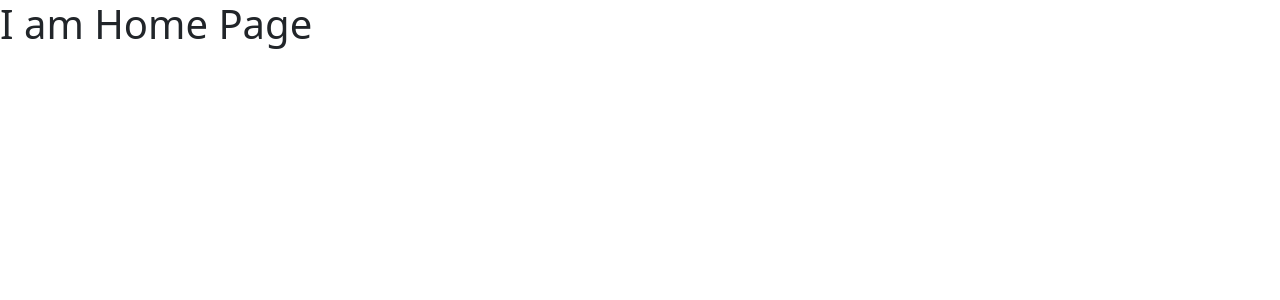
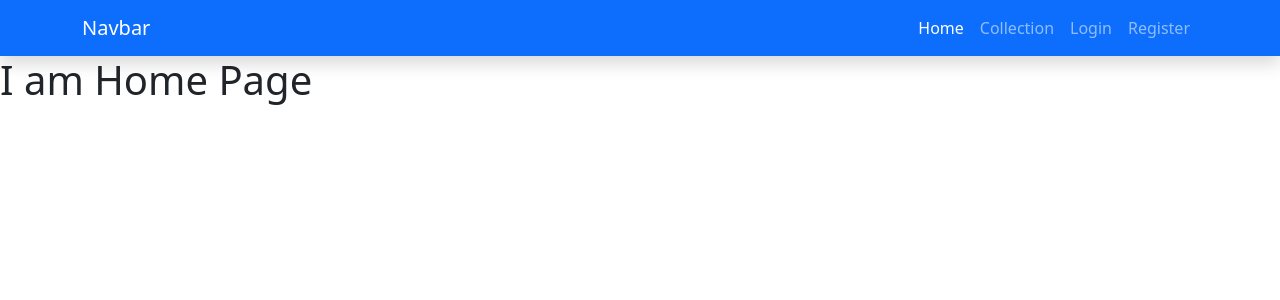
Before and after one commit to azizdevfull/laravel-react, a React (Create React App) app in the folder reactecom/: page / in a window 1280 px wide. Shown: the top 300 px of the page. Built offline with nearby package versions, Linux system fonts and the light colour scheme.

Commit message:
completed react js registration

```diff
--- a/reactecom/src/components/frontend/Home.js
+++ b/reactecom/src/components/frontend/Home.js
@@ -1,8 +1,10 @@
 import React from 'react';
+import Navbar from '../../layouts/frontend/Navbar';
 
 function Home() {
     return  (
         <div>
+            <Navbar />
             <h1>I am Home Page</h1>
         </div>
     )
--- a/reactecom/src/components/frontend/auth/Login.js
+++ b/reactecom/src/components/frontend/auth/Login.js
@@ -1,8 +1,39 @@
 import React from 'react';
+import Navbar from '../../../layouts/frontend/Navbar';
 
 function Login(){
     return (
-        <h1>Login</h1>
+        <div>
+            <Navbar />
+            <div className="container py-5">
+        <div className="row justify-content-center">
+          <div className="col-md-6">
+            <div className="card">
+              <div className="card-header">
+                <h4>Login</h4>
+              </div>
+              <div className="card-body">
+                <form>
+
+                    <div className="form-group mb-3">
+                        <label>Email</label>
+                        <input type="text" name="email" className="form-control" />
+                    </div>
+                    <div className="form-group mb-3">
+                        <label>Password</label>
+                        <input type="text" name="password" className="form-control" />
+                    </div>
+                    <div className="form-group mb-3">
+                    <button type="submit" className="btn btn-primary">Login</button>
+                    </div>
+
+                </form>
+              </div>
+            </div>
+          </div>
+        </div>
+      </div>
+    </div>
     );
 }
 
--- a/reactecom/src/components/frontend/auth/Register.js
+++ b/reactecom/src/components/frontend/auth/Register.js
@@ -1,9 +1,48 @@
-import React from 'react';
+import React from "react";
+import Navbar from "../../../layouts/frontend/Navbar";
 
-function Register(){
-    return (
-        <h1>Register</h1>
-    );
+function Register() {
+  return (
+    <div>
+      <Navbar />
+      <div className="container py-5">
+        <div className="row justify-content-center">
+          <div className="col-md-6">
+            <div className="card">
+              <div className="card-header">
+                <h4>Register</h4>
+              </div>
+              <div className="card-body">
+                <form>
+
+                    <div className="form-group mb-3">
+                        <label>Full Name</label>
+                        <input type="text" name="name" className="form-control" />
+                    </div>
+                    <div className="form-group mb-3">
+                        <label>Email</label>
+                        <input type="text" name="email" className="form-control" />
+                    </div>
+                    <div className="form-group mb-3">
+                        <label>Password</label>
+                        <input type="text" name="password" className="form-control" />
+                    </div>
+                    <div className="form-group mb-3">
+                        <label>Password Confirmation</label>
+                        <input type="text" name="confirm_password" className="form-control" />
+                    </div>
+                    <div className="form-group mb-3">
+                    <button type="submit" className="btn btn-primary">Register</button>
+                    </div>
+
+                </form>
+              </div>
+            </div>
+          </div>
+        </div>
+      </div>
+    </div>
+  );
 }
 
 export default Register;
--- a/reactecom/src/index.js
+++ b/reactecom/src/index.js
@@ -3,6 +3,9 @@
 import { BrowserRouter } from 'react-router-dom';
 import App from './App';
 import reportWebVitals from './reportWebVitals';
+
+import 'bootstrap/dist/css/bootstrap.min.css';
+import 'bootstrap/dist/js/bootstrap.bundle.js';
 
 const root = ReactDOM.createRoot(document.getElementById('root'));
 root.render(
--- /dev/null
+++ b/reactecom/src/layouts/frontend/Navbar.js
@@ -0,0 +1,33 @@
+import React from 'react';
+import { Link } from 'react-router-dom';
+function Navbar(){
+    return (
+<nav className="navbar navbar-expand-lg navbar-dark bg-primary shadow sticky-top">
+  <div className="container">
+    <a className="navbar-brand" href="#">Navbar</a>
+    <button className="navbar-toggler" type="button" data-bs-toggle="collapse" data-bs-target="#navbarSupportedContent" aria-controls="navbarSupportedContent" aria-expanded="false" aria-label="Toggle navigation">
+      <span className="navbar-toggler-icon"></span>
+    </button>
+    <div className="collapse navbar-collapse" id="navbarSupportedContent">
+    <ul className="navbar-nav ms-auto mb-2 mb-lg-0">
+
+        <li className="nav-item">
+          <a className="nav-link active" aria-current="page" href="#">Home</a>
+        </li>
+        <li className="nav-item">
+          <a className="nav-link" href="#">Collection</a>
+        </li>
+        <li className="nav-item">
+          <a className="nav-link" href="/login">Login</a>
+        </li>
+        <li className="nav-item">
+        <a className="nav-link" href="/register">Register</a>
+        </li>
+      </ul>
+    </div>
+  </div>
+</nav>
+    );
+}
+
+export default Navbar;
```
